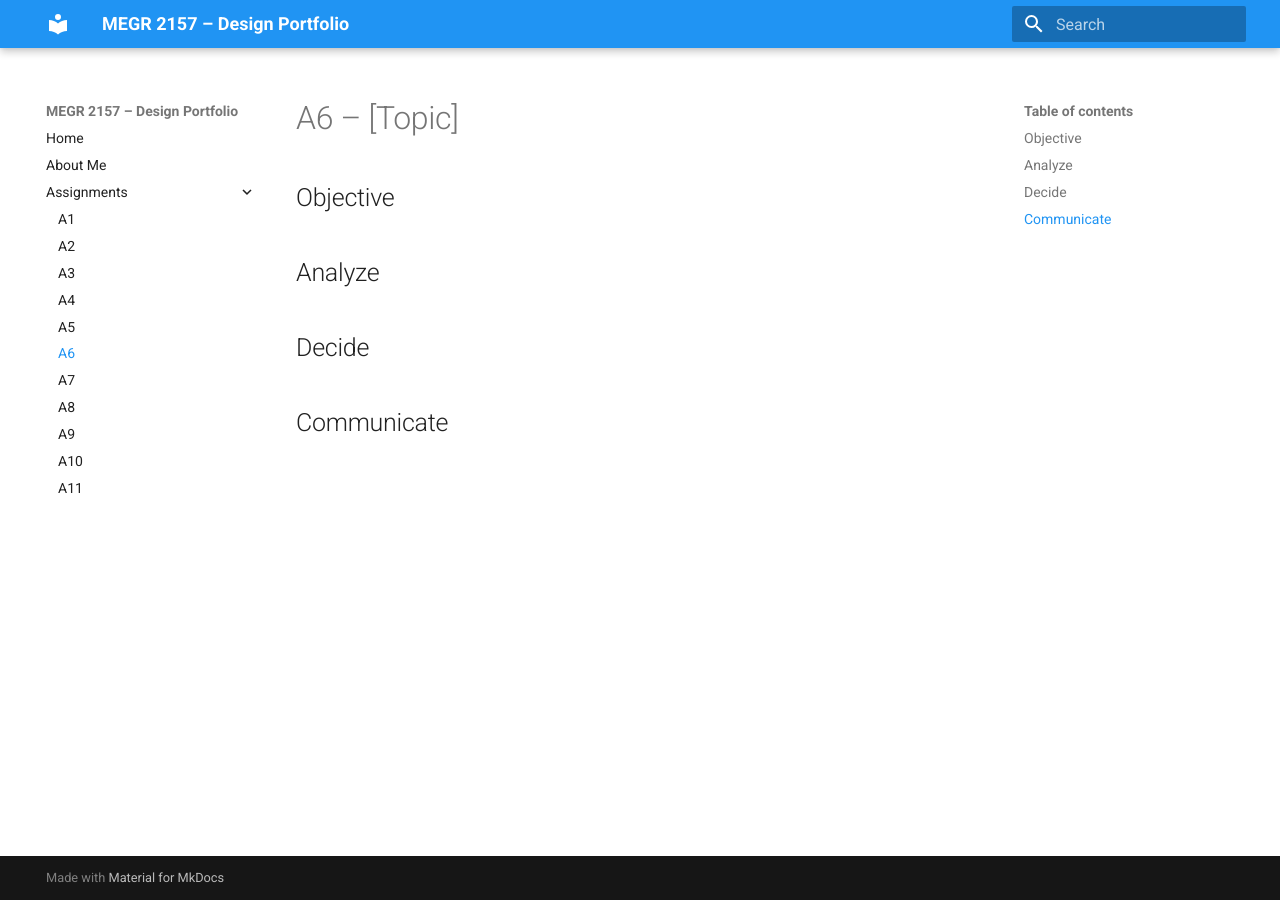
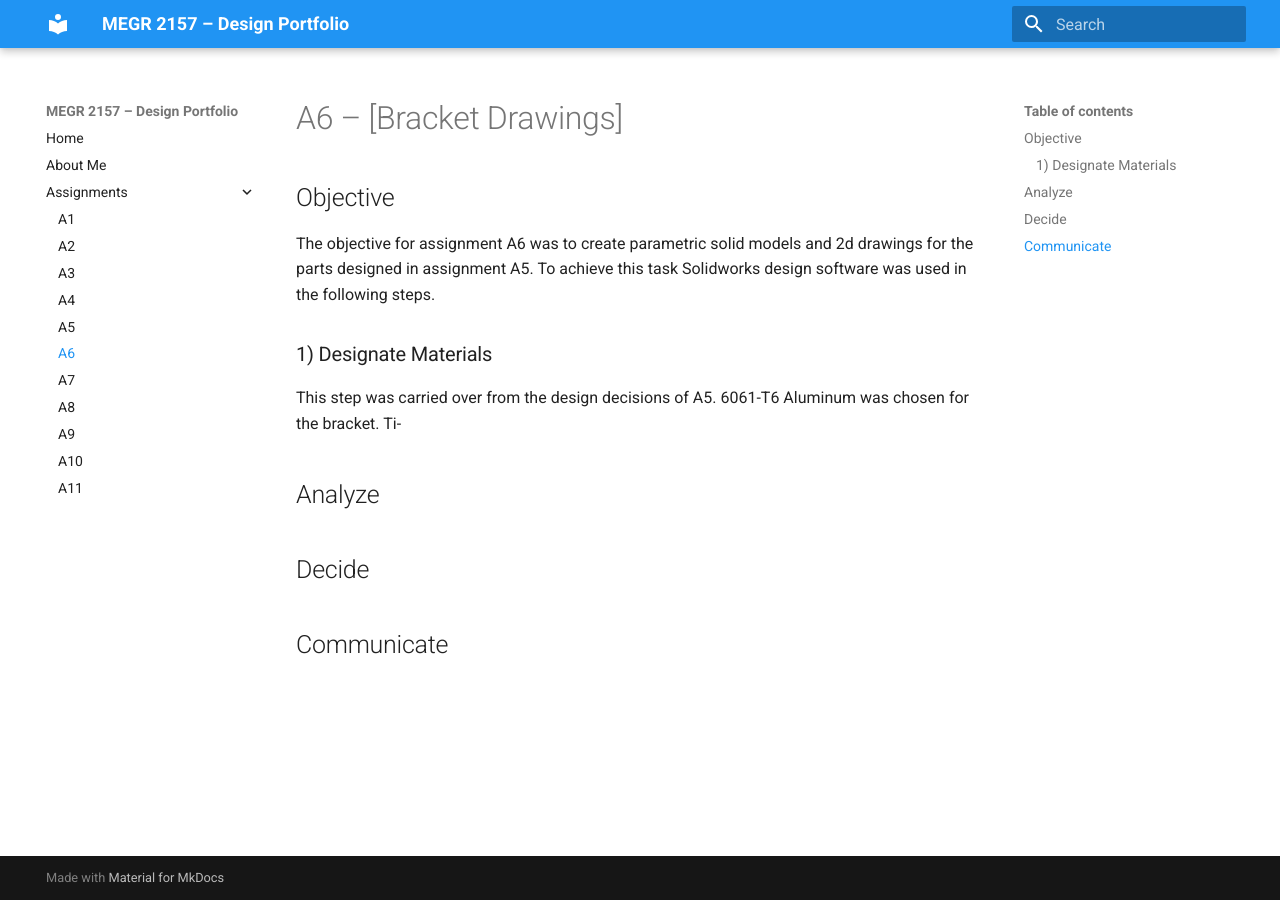
Before and after one commit to AustinWayneMcCoyHill/megr2157-portfolio, an MkDocs documentation site: the page built from docs/assignments/A06/index.md, in a window 1280 px wide. Built offline with MkDocs 1.6.1 and Material for MkDocs 9.7.7, drawn with Linux system fonts in a browser that asks for light colours.

Commit message:
Revise title and add objective for assignment A6
Updated assignment title and added objective details.

```diff
--- a/docs/assignments/A06/index.md
+++ b/docs/assignments/A06/index.md
@@ -1,6 +1,13 @@
-# A6 – [Topic]
+# A6 – [Bracket Drawings]
 
 ## Objective
+The objective for assignment A6 was to create parametric solid models and 2d drawings for the parts designed in assignment A5.
+To achieve this task Solidworks design software was used in the following steps.
+
+### 1) Designate Materials
+This step was carried over from the design decisions of A5.
+6061-T6 Aluminum was chosen for the bracket.
+Ti-
 
 
 ## Analyze
```
